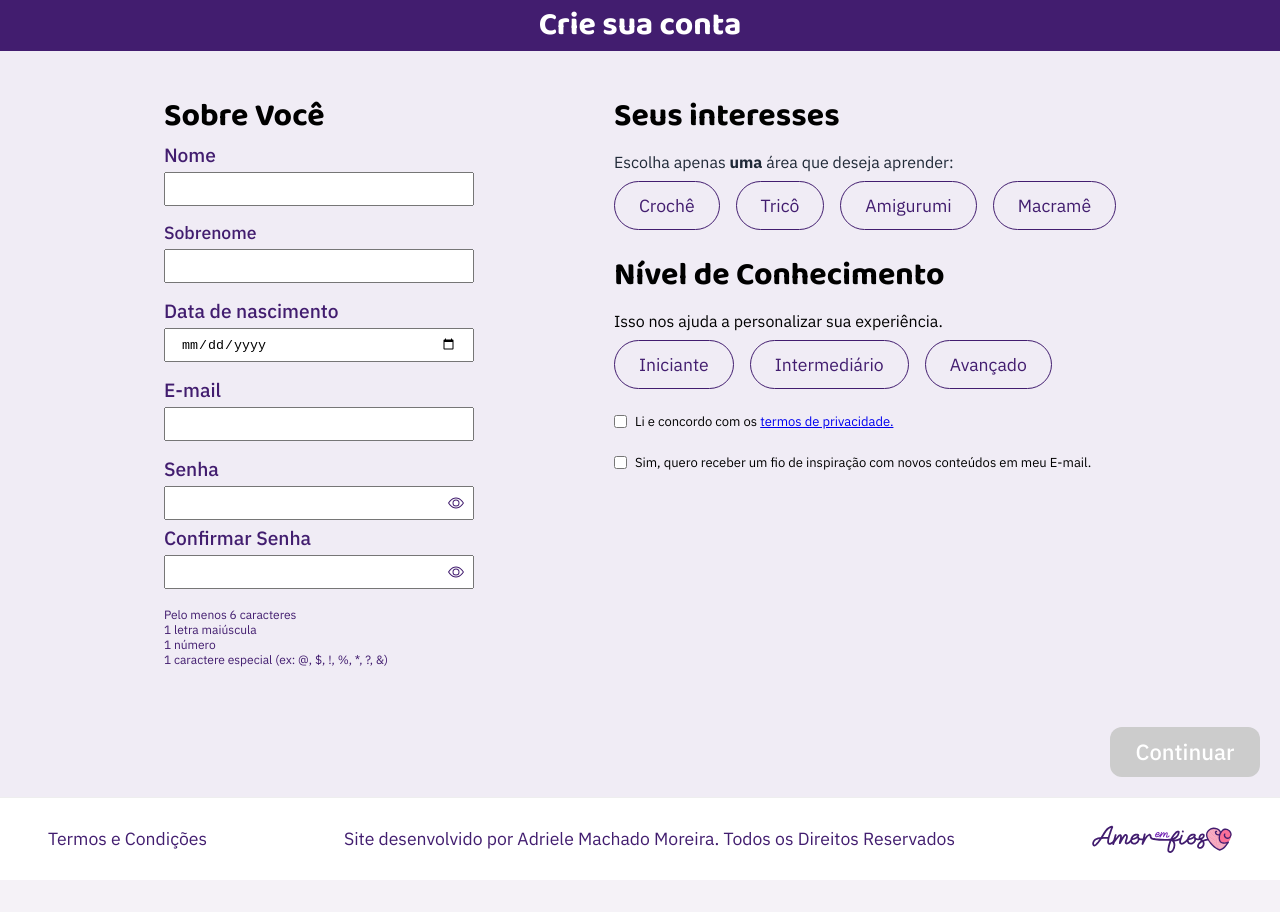
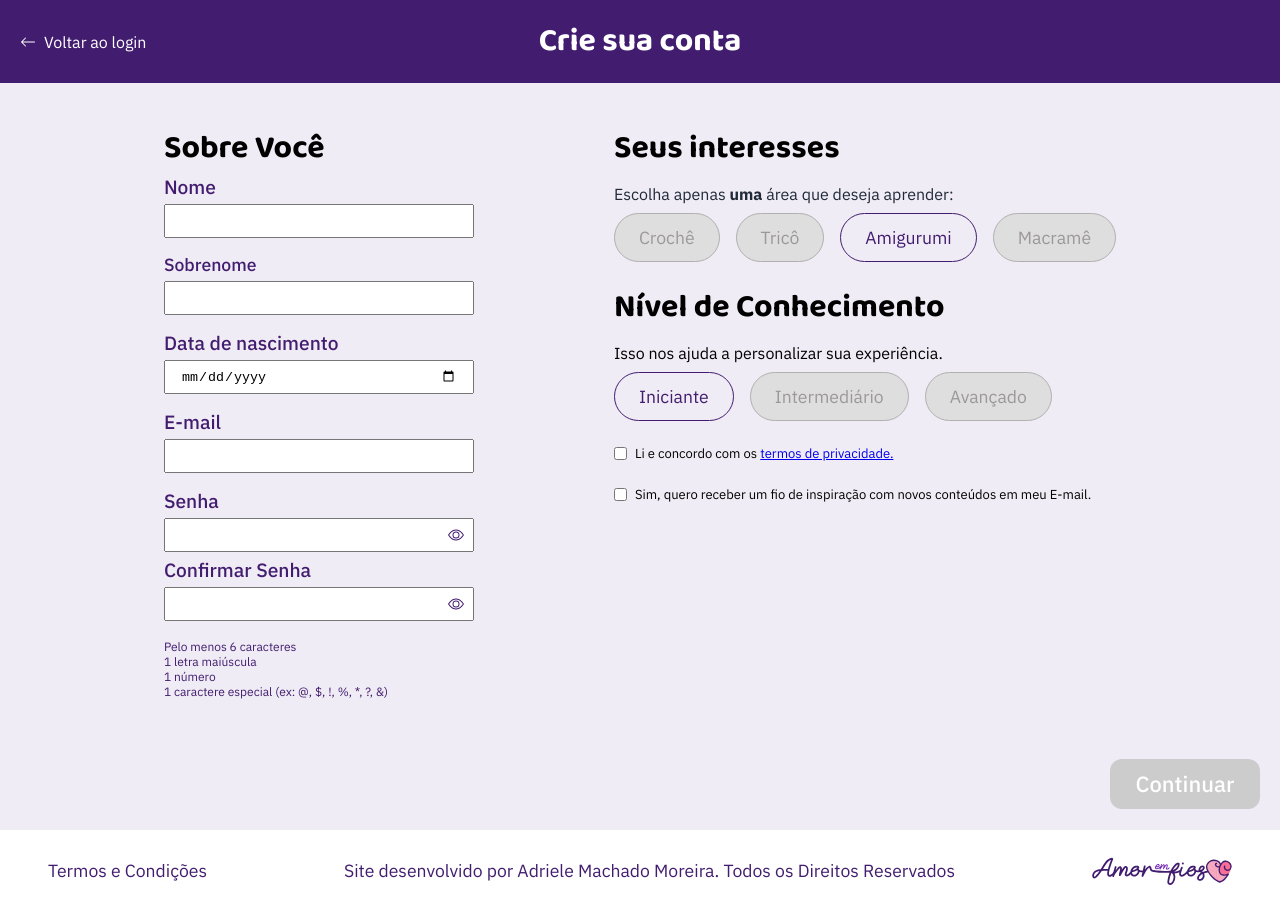
Before and after one commit to adrielemachado/TCC-FordEnter-AdrieleMachado, an Angular app: page /cadastro in a window 1280 px wide. Before the commit the page ends 880 px from the top, so only its background shows below. Built offline with nearby package versions, Linux system fonts and the light colour scheme.

Commit message:
desabilitar botões sem funcionalidade

```diff
--- a/src/app/components/cadastro/cadastro.component.css
+++ b/src/app/components/cadastro/cadastro.component.css
@@ -36,8 +36,30 @@ header {
     color: white;
     align-items: center;
     justify-content: center;
+    position: relative; /* Adicionado para posicionar o link de volta */
+    padding: 1rem 0;
+}
 
+.back-to-login {
+    position: absolute;
+    left: 20px;
+    display: flex;
+    align-items: center;
+    gap: 8px;
+    color: white;
+    text-decoration: none;
+    font-family: 'IBM Plex Sans', sans-serif;
+    font-size: 1rem;
+    background: none;
+    border: none;
+    padding: 0;
+    cursor: pointer;
 }
+
+.back-to-login:hover {
+    text-decoration: underline;
+}
+
 
 
 h2 {
@@ -155,6 +177,12 @@ input {
     transition: background-color 0.3s ease, color 0.3s ease;
     font-family: 'IBM Plex Sans', sans-serif;
     font-size: 1rem;
+}
+
+.btn_choices .croche:disabled, .btn_choices .tricot:disabled, .btn_choices .bordado:disabled, .btn_experiencia .intermediario:disabled, .btn_experiencia .avancado:disabled {
+    border: 1px solid rgb(177, 175, 175);
+    color: rgb(155, 152, 152);
+    background-color: rgb(223, 222, 222);
 }
 
 /* Aplica o cursor de clique apenas nos botões funcionais */
--- a/src/app/components/cadastro/cadastro.component.html
+++ b/src/app/components/cadastro/cadastro.component.html
@@ -1,5 +1,10 @@
 <header class="logo-cadastro">
-    <!-- <img src="/assets/logo=aplicação=white.svg" alt="Logo na cor branca"> -->
+    <button type="button" (click)="goBackToLogin()" class="back-to-login">
+        <svg xmlns="http://www.w3.org/2000/svg" width="16" height="16" fill="currentColor" class="bi bi-arrow-left" viewBox="0 0 16 16">
+            <path fill-rule="evenodd" d="M15 8a.5.5 0 0 0-.5-.5H2.707l3.147-3.146a.5.5 0 1 0-.708-.708l-4 4a.5.5 0 0 0 0 .708l4 4a.5.5 0 0 0 .708-.708L2.707 8.5H14.5A.5.5 0 0 0 15 8"/>
+        </svg>
+        <span>Voltar ao login</span>
+    </button>
     <h1 class="titulo">Crie sua conta</h1>
 </header>
 
@@ -94,11 +99,11 @@
                 <h2>Seus interesses</h2>
                 <p>Escolha apenas <strong>uma</strong> área que deseja aprender:</p>
                 <div class="btn_choices">
-                    <button type="button" class="btn_choices croche">Crochê</button>
-                    <button type="button" class="btn_choices tricot">Tricô</button>
+                    <button type="button" class="btn_choices croche" disabled>Crochê</button>
+                    <button type="button" class="btn_choices tricot" disabled>Tricô</button>
                     <button type="button" class="btn_choices amigurumi" [class.active]="isAmigurumiSelected"
                         (click)="toggleAmigurumi()">Amigurumi</button>
-                    <button type="button" class="btn_choices bordado">Macramê</button>
+                    <button type="button" class="btn_choices bordado" disabled>Macramê</button>
                 </div>
             </section>
 
@@ -108,8 +113,8 @@
                 <div class="btn_experiencia">
                     <button type="button" class="btn_experiencia iniciante" [class.active]="isInicianteSelected"
                         (click)="toggleIniciante()">Iniciante</button>
-                    <button type="button" class="btn_experiencia intermediario">Intermediário</button>
-                    <button type="button" class="btn_experiencia avancado">Avançado</button>
+                    <button type="button" class="btn_experiencia intermediario" disabled>Intermediário</button>
+                    <button type="button" class="btn_experiencia avancado" disabled>Avançado</button>
                 </div>
             </section>
 
```
